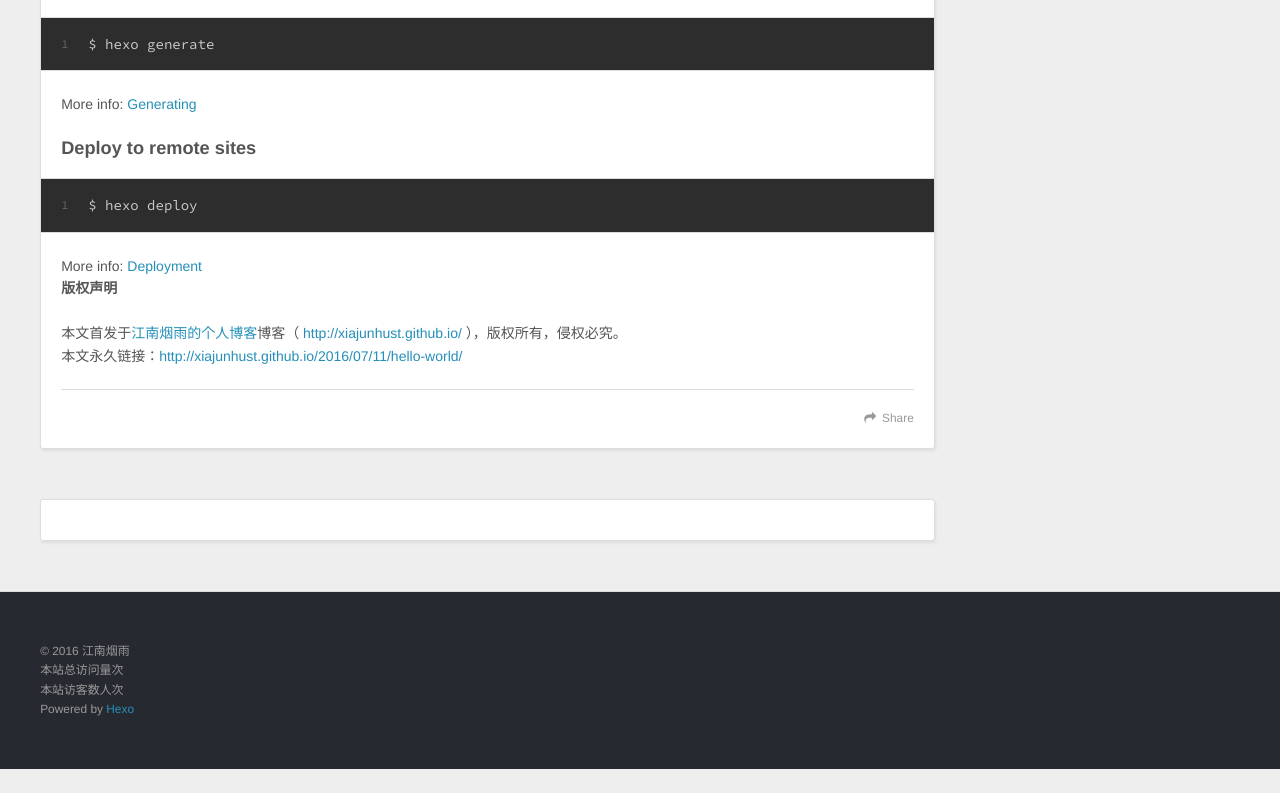
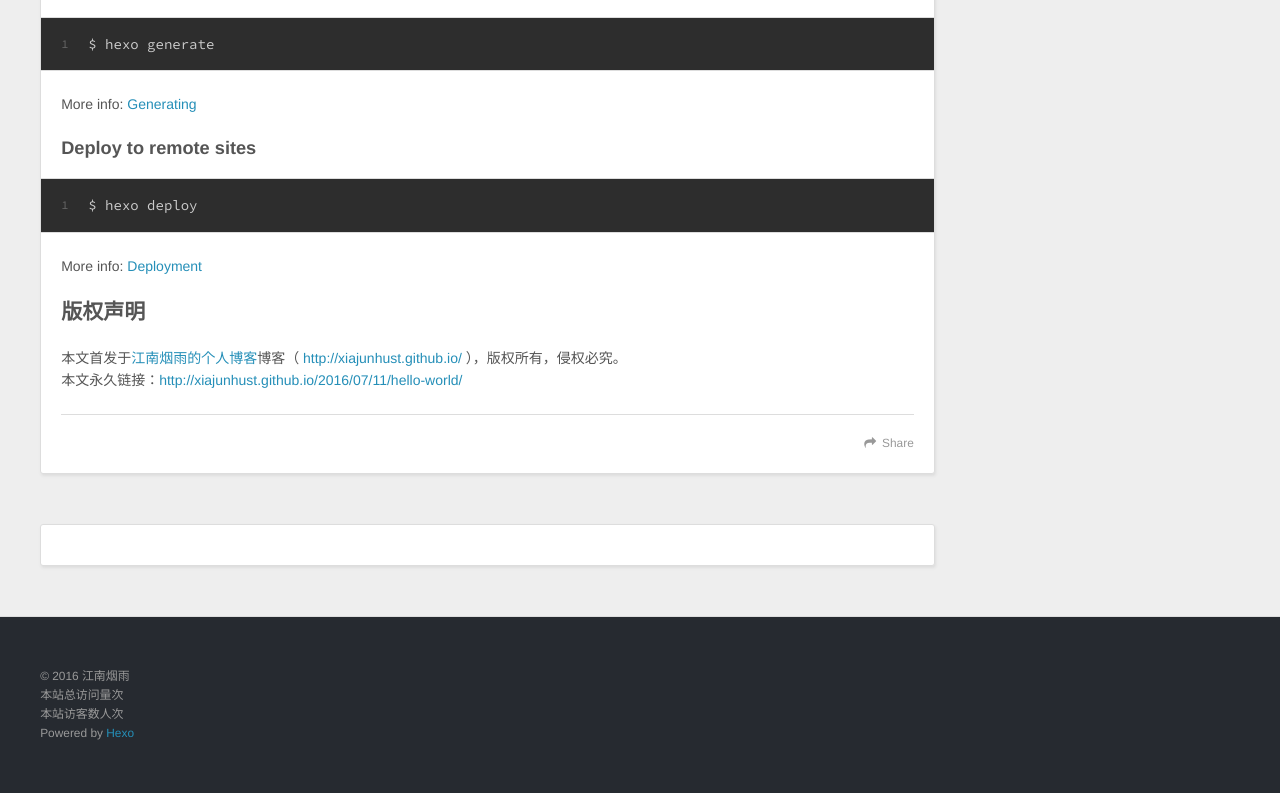
Before and after one commit to flysnow911/xiajunhust.github.io, a plain HTML site: page 2016/07/11/hello-world/index.html in a window 1280 px wide. Shown: the part 914-1707 px from the top of the page. Before the commit the page ends 1683 px from the top, so only its background shows below. Drawn offline with nearby package versions, Linux system fonts and the light colour scheme; some packages are replaced by stand-ins of ours; a script that the page names is missing.

Commit message:
Site updated: 2016-07-11 18:03:25

```diff
--- a/2016/07/11/hello-world/index.html
+++ b/2016/07/11/hello-world/index.html
@@ -96,13 +96,13 @@ Quick">
 <h3 id="Generate-static-files"><a href="#Generate-static-files" class="headerlink" title="Generate static files"></a>Generate static files</h3><figure class="highlight bash"><table><tr><td class="gutter"><pre><div class="line">1</div></pre></td><td class="code"><pre><div class="line">$ hexo generate</div></pre></td></tr></table></figure>
 <p>More info: <a href="https://hexo.io/docs/generating.html" target="_blank" rel="external">Generating</a></p>
 <h3 id="Deploy-to-remote-sites"><a href="#Deploy-to-remote-sites" class="headerlink" title="Deploy to remote sites"></a>Deploy to remote sites</h3><figure class="highlight bash"><table><tr><td class="gutter"><pre><div class="line">1</div></pre></td><td class="code"><pre><div class="line">$ hexo deploy</div></pre></td></tr></table></figure>
-<p>More info: <a href="https://hexo.io/docs/deployment.html" target="_blank" rel="external">Deployment</a><br><strong>版权声明</strong></p>
-<p>本文首发于<a href="http://xiajunhust.github.io/">江南烟雨的个人博客</a>博客（ <a href="http://xiajunhust.github.io/">http://xiajunhust.github.io/</a> ），版权所有，侵权必究。<br>本文永久链接：<a href="http://xiajunhust.github.io/2016/07/11/hello-world/">http://xiajunhust.github.io/2016/07/11/hello-world/</a></p>
+<p>More info: <a href="https://hexo.io/docs/deployment.html" target="_blank" rel="external">Deployment</a></p>
+<h2 id="版权声明"><a href="#版权声明" class="headerlink" title="版权声明"></a>版权声明</h2><p>本文首发于<a href="http://xiajunhust.github.io/">江南烟雨的个人博客</a>博客（ <a href="http://xiajunhust.github.io/">http://xiajunhust.github.io/</a> ），版权所有，侵权必究。<br>本文永久链接：<a href="http://xiajunhust.github.io/2016/07/11/hello-world/">http://xiajunhust.github.io/2016/07/11/hello-world/</a></p>
 
 
     </div>
     <footer class="article-footer">
-      <a data-url="http://xiajunhust.github.io/2016/07/11/hello-world/" data-id="ciqhuya490000z0wfyjejmh6l" class="article-share-link">Share</a>
+      <a data-url="http://xiajunhust.github.io/2016/07/11/hello-world/" data-id="ciqhv2gcs0000zhwf4wvb4poi" class="article-share-link">Share</a>
 
 
     </footer>
```
Also changed, not shown: index.html (+3 -3 lines).
